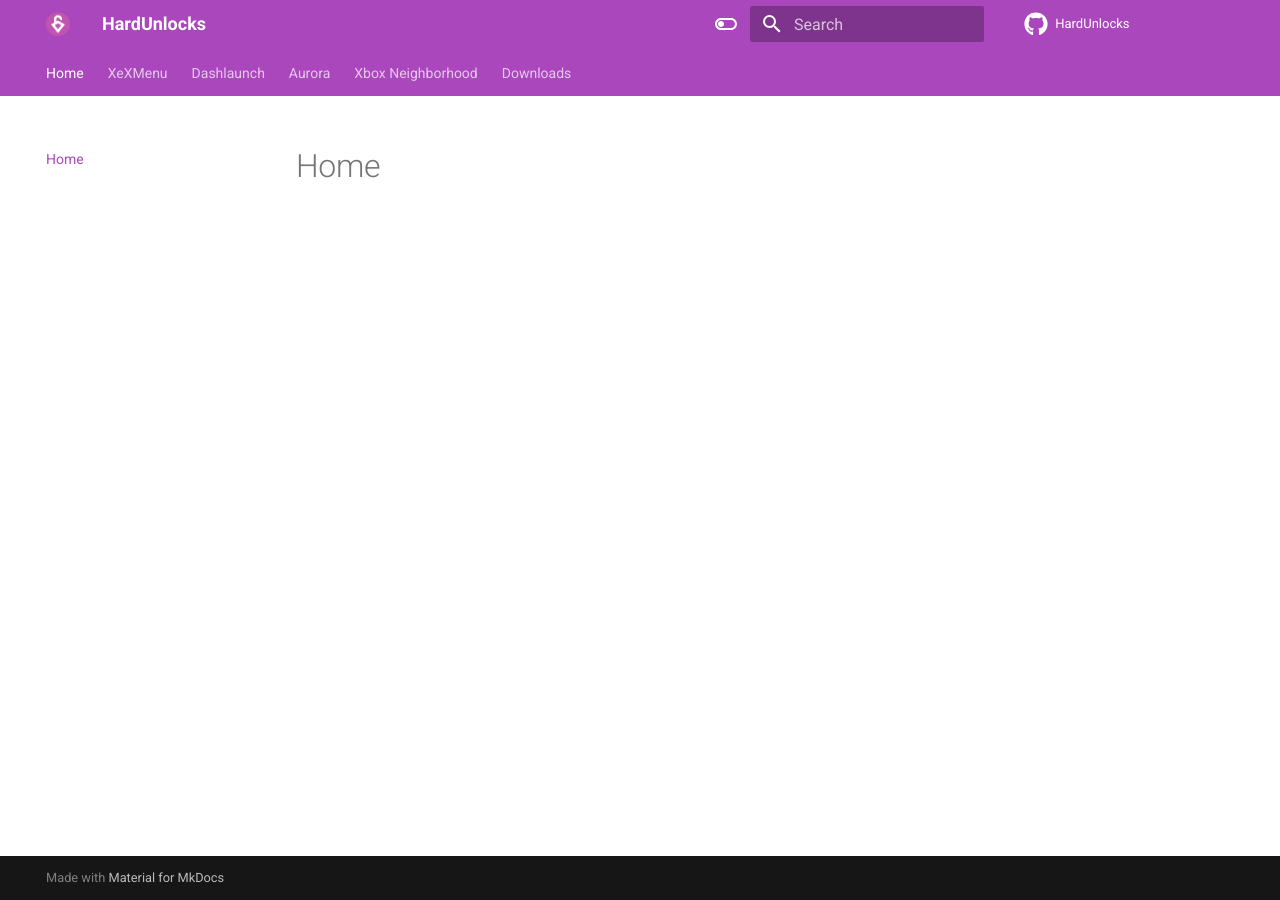
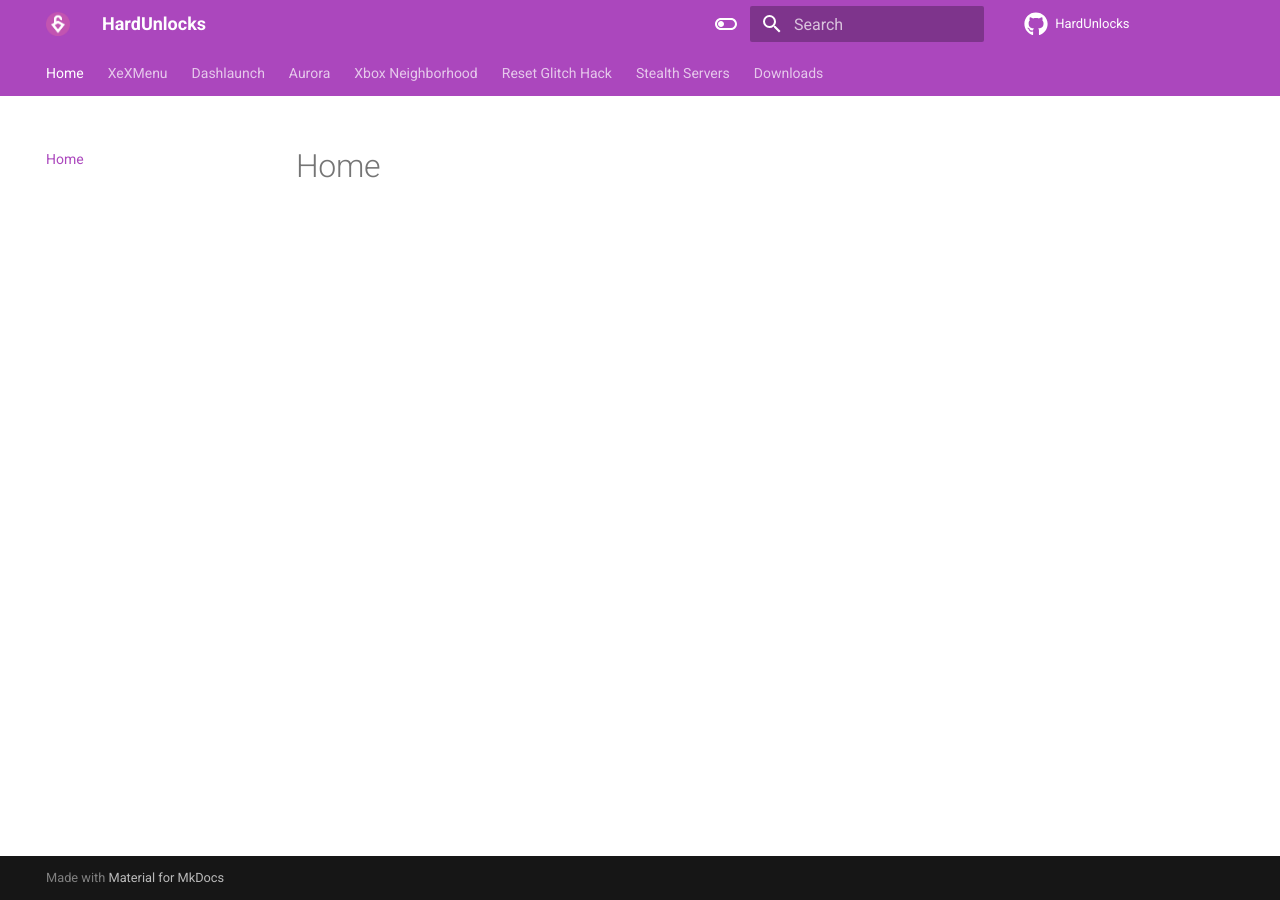
Before and after one commit to elasticpanda69/HardUnlocks, an MkDocs documentation site: the page built from docs/index.md, in a window 1280 px wide. Built offline with MkDocs 1.6.1 and Material for MkDocs 9.7.7, drawn with Linux system fonts in a browser that asks for light colours; comment, search, counter and statistics services are not loaded.

Commit message:
Added Stealth Servers

```diff
--- a/mkdocs.yml
+++ b/mkdocs.yml
@@ -47,6 +47,8 @@
   - Dashlaunch: Dashlaunch.md
   - Aurora: Aurora.md
   - Xbox Neighborhood: Neighborhood.md
+  - Reset Glitch Hack: RGH.md
+  - Stealth Servers: stealth-servers.md
   - Downloads: Downloads.md
 
 extra_javascript:
```
Also changed, not shown: docs/stealth-servers.md (added, +3 -0 lines).
